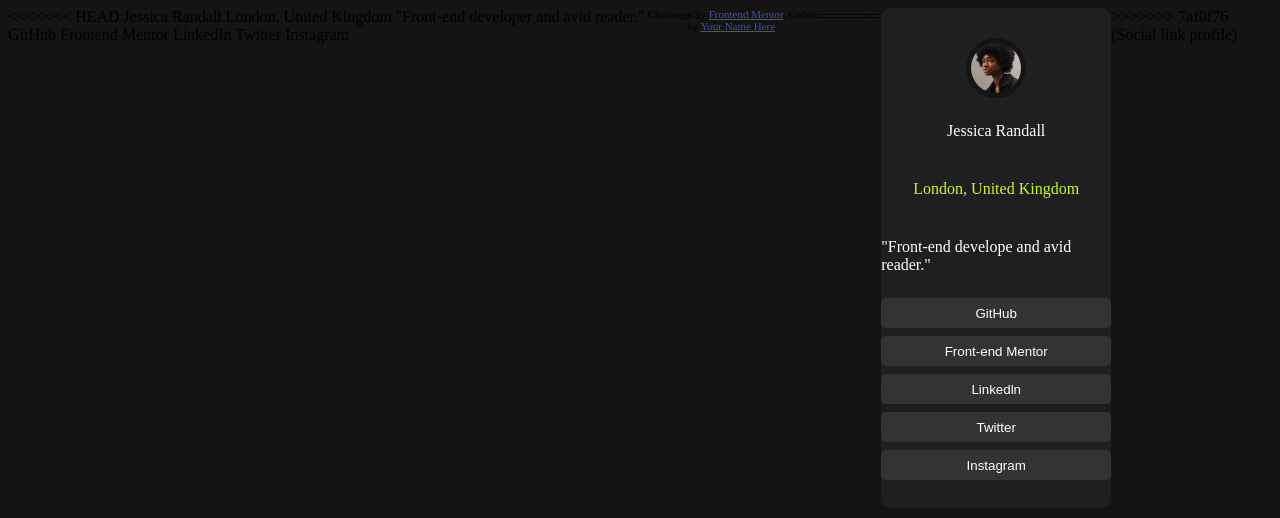
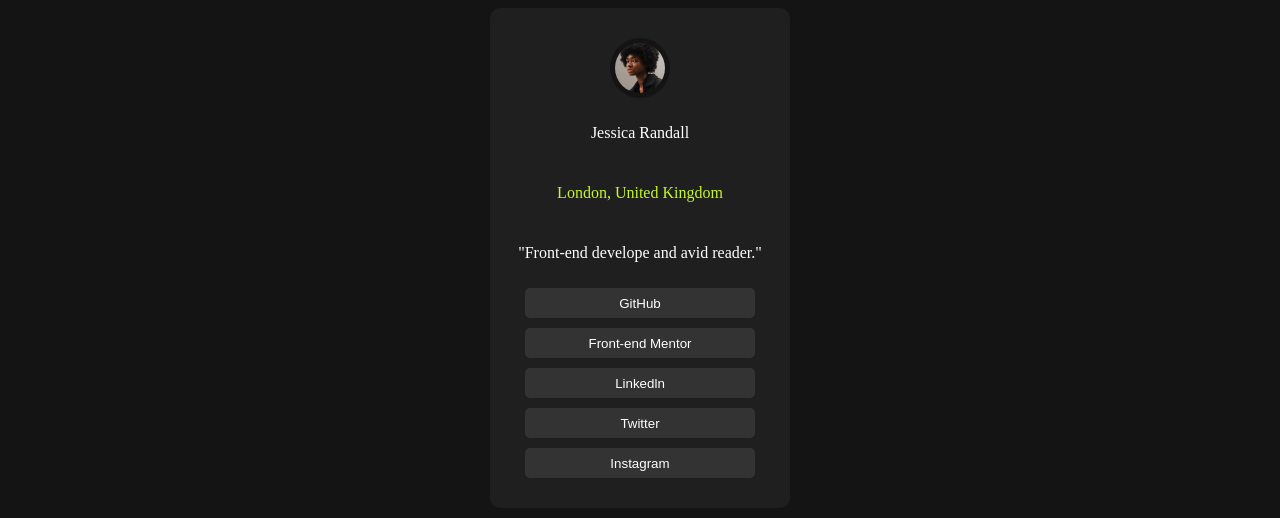
Before and after one commit to Eddieramirez29/Social-Profile, a plain HTML site: page index.html in a window 1280 px wide. Drawn offline with Linux system fonts and the light colour scheme.

Commit message:
Deleted some extra code

```diff
--- a/index.html
+++ b/index.html
@@ -1,37 +1,6 @@
 <!DOCTYPE html>
 <html lang="en">
 <head>
-<<<<<<< HEAD
-  <meta charset="UTF-8">
-  <meta name="viewport" content="width=device-width, initial-scale=1.0"> <!-- displays site properly based on user's device -->
-
-  <link rel="icon" type="image/png" sizes="32x32" href="./assets/images/favicon-32x32.png">
-
-  <title>Frontend Mentor | Social links profile</title>
-
-  <!-- Feel free to remove these styles or customise in your own stylesheet 👍 -->
-  <style>
-    .attribution { font-size: 11px; text-align: center; }
-    .attribution a { color: hsl(228, 45%, 44%); }
-  </style>
-</head>
-<body>
-
-  Jessica Randall
-  London, United Kingdom
-  "Front-end developer and avid reader."
-
-  GitHub
-  Frontend Mentor
-  LinkedIn
-  Twitter
-  Instagram
-
-  <div class="attribution">
-    Challenge by <a href="https://www.frontendmentor.io?ref=challenge" target="_blank">Frontend Mentor</a>.
-    Coded by <a href="#">Your Name Here</a>.
-  </div>
-=======
     <meta charset="UTF-8">
     <meta name="viewport" content="width=device-width, initial-scale=1.0">
     <title>Social Links Profiles</title>
@@ -56,6 +25,5 @@
         <button id="instagram">Instagram</button>
     </div>
 
->>>>>>> 7af0f76 (Social link profile)
 </body>
 </html>
```
